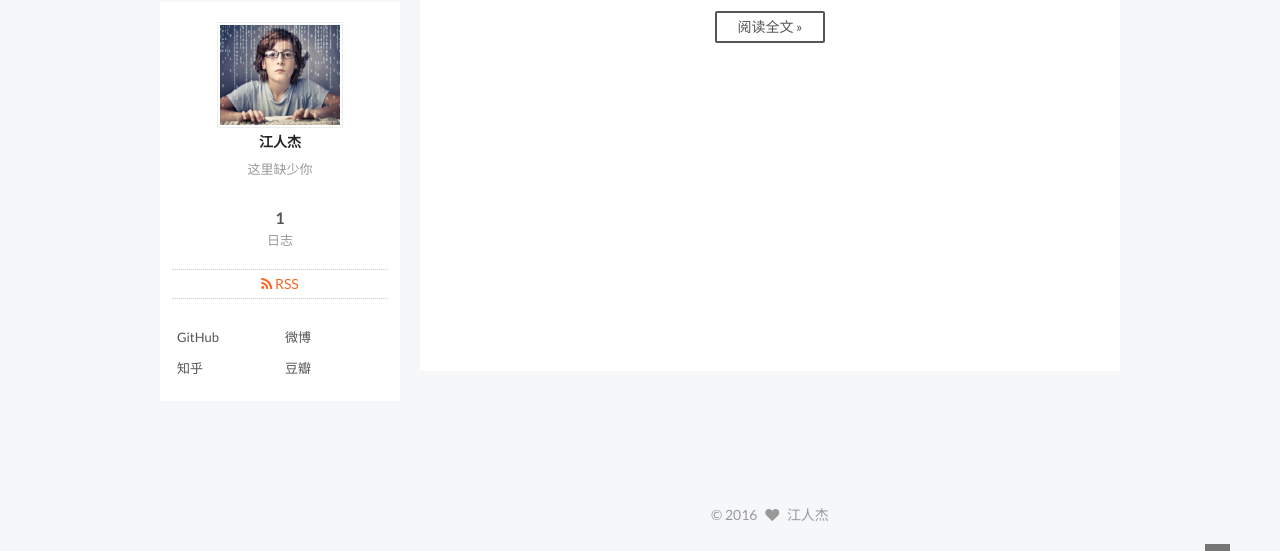
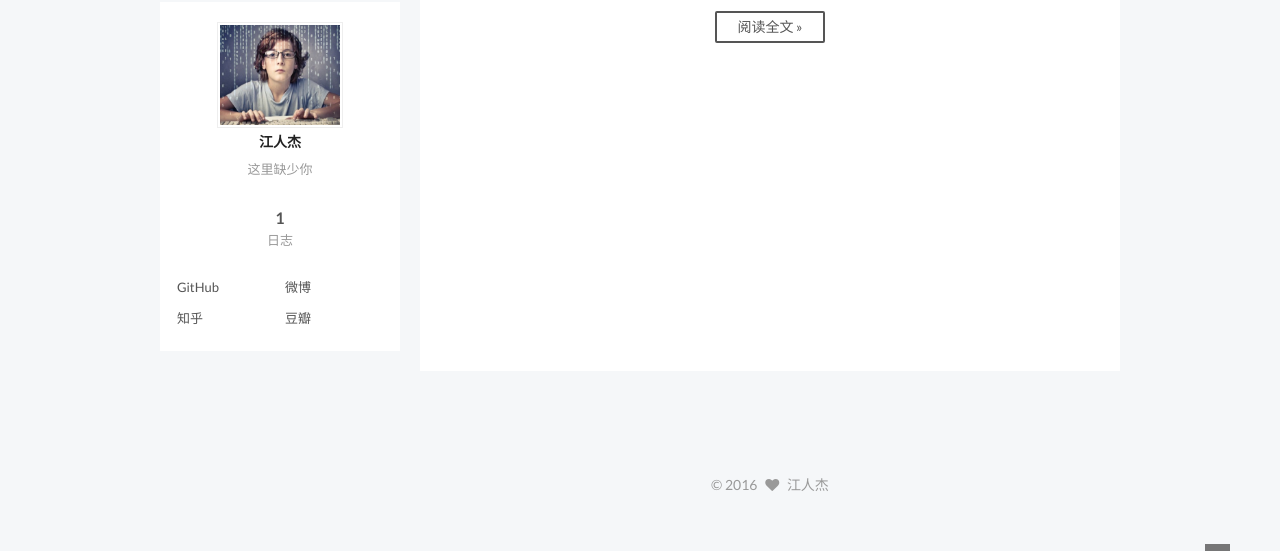
Before and after one commit to Renjie1997/Renjie1997.github.io, a plain HTML site: page index.html in a window 1280 px wide. Shown: the part 332-883 px from the top of the page. After the commit the page ends 853 px from the top, so only its background shows below. Drawn offline with nearby package versions, Linux system fonts and the light colour scheme; some packages are replaced by stand-ins of ours; a script that the page names is missing.

Commit message:
Site updated: 2016-10-14 02:55:24

```diff
--- a/css/main.css
+++ b/css/main.css
@@ -1558,7 +1558,7 @@ pre .javascript .function {
   width: 4px;
   height: 4px;
   border-radius: 50%;
-  background: #fbec5d;
+  background: #a2c6ff;
 }
 .links-of-blogroll {
   font-size: 13px;
--- a/index.html
+++ b/index.html
@@ -73,8 +73,6 @@
 
 
 
-
-  <link rel="alternate" href="/atom.xml" title="江人杰" type="application/atom+xml" />
 
 
 
@@ -436,13 +434,6 @@
 
         </nav>
 
-
-          <div class="feed-link motion-element">
-            <a href="/atom.xml" rel="alternate">
-              <i class="fa fa-rss"></i>
-              RSS
-            </a>
-          </div>
 
 
         <div class="links-of-author motion-element">
```
Also changed, not shown: 2016/10/09/hello-world/index.html (+0 -9 lines), archives/2016/10/index.html (+0 -9 lines), archives/2016/index.html (+0 -9 lines), archives/index.html (+0 -9 lines), categories/index.html (+0 -11 lines).
